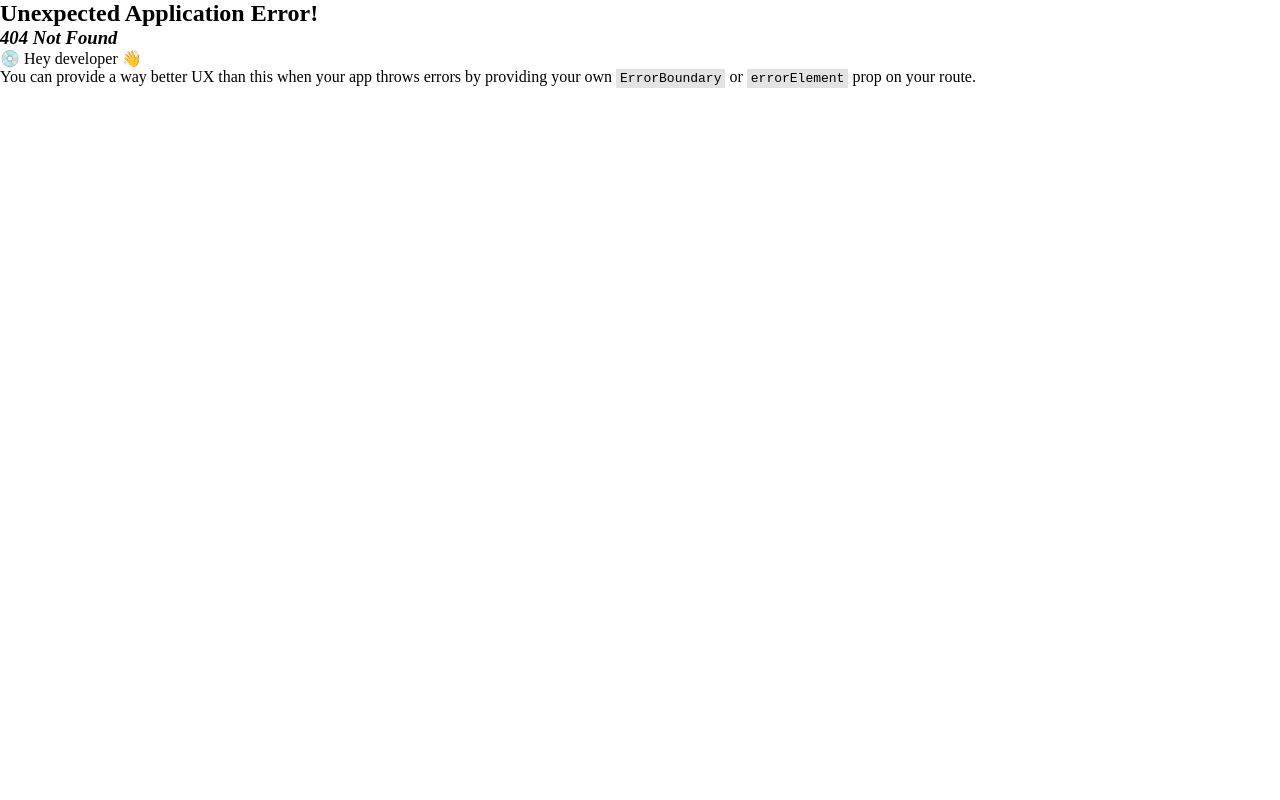
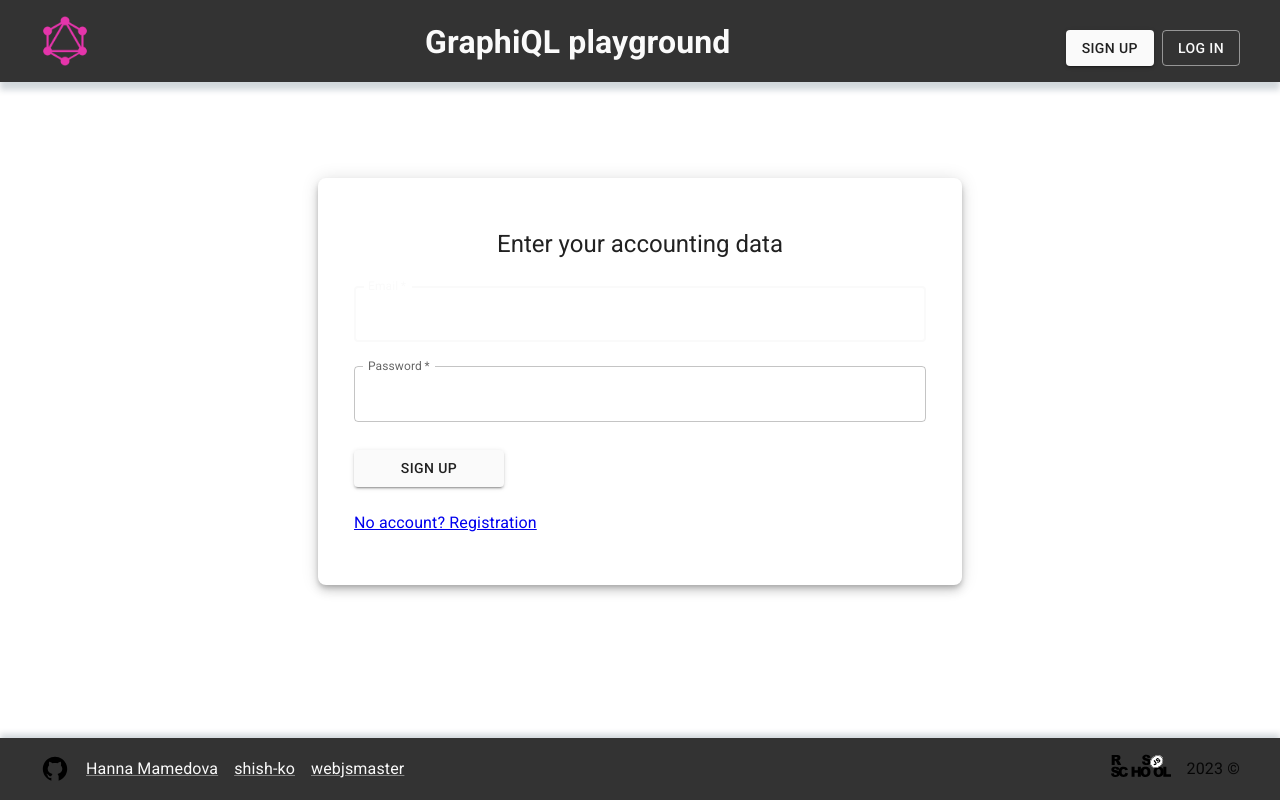
Before and after one commit to shish-ko/graphiql-app, a React (Vite) app: page /auth in a window 1280 px wide. Before the commit this address had no page. Built offline with nearby package versions, Linux system fonts and the light colour scheme.

Commit message:
feat:auth/reg

```diff
--- a/package.json
+++ b/package.json
@@ -14,7 +14,8 @@
     "@emotion/styled": "^11.10.8",
     "@mui/material": "^5.12.3",
     "react": "^18.2.0",
-    "react-dom": "^18.2.0"
+    "react-dom": "^18.2.0",
+    "react-hook-form": "^7.43.9"
   },
   "devDependencies": {
     "@reduxjs/toolkit": "^1.9.5",
--- a/src/components/Auth.tsx
+++ b/src/components/Auth.tsx
@@ -1,13 +1,18 @@
 import { Box, Button } from '@mui/material';
 import React from 'react';
+import { useNavigate } from 'react-router-dom';
 
 export const Auth: React.FC = () => {
+  const navigate = useNavigate();
+
   return (
     <Box>
-      <Button variant="contained" sx={{ mr: 1 }}>
+      <Button variant="contained" sx={{ mr: 1 }} onClick={() => navigate('/auth')}>
         Sign up
       </Button>
-      <Button variant="outlined">Log in</Button>
+      <Button variant="outlined" onClick={() => navigate('/registration')}>
+        Log in
+      </Button>
     </Box>
   );
 };
--- a/src/interfaces/interfaces.ts
+++ b/src/interfaces/interfaces.ts
@@ -6,3 +6,8 @@ export interface IUserSlice {
 
 export type storeState = ReturnType<typeof store.getState>;
 export type storeDispatch = typeof store.dispatch;
+
+export interface IFormData {
+  email: string;
+  password: string;
+}
--- /dev/null
+++ b/src/pages/Auth/AuthPage.module.scss
@@ -0,0 +1,15 @@
+.paper {
+  display: flex;
+  flex-direction: column;
+  align-items: center;
+  margin: 50px 36px;
+}
+
+.form {
+  max-width: 100%;
+  margin-top: 10px;
+}
+
+.submit {
+  margin-top: 200px;
+}
--- /dev/null
+++ b/src/pages/Auth/AuthPage.tsx
@@ -0,0 +1,107 @@
+import React, { FC } from 'react';
+import { Button, CssBaseline, Grid, Paper, TextField, Typography } from '@mui/material';
+import styles from './AuthPage.module.scss';
+import { NavLink, useLocation } from 'react-router-dom';
+import { SubmitHandler, useForm } from 'react-hook-form';
+import { IFormData } from '~interfaces/*';
+
+const AuthPage: FC = () => {
+  const location = useLocation();
+  const isLogin = location.pathname === '/auth';
+
+  const {
+    register,
+    handleSubmit,
+    formState: { errors },
+    reset,
+  } = useForm<IFormData>({
+    mode: 'onSubmit',
+    reValidateMode: 'onSubmit',
+  });
+
+  const onSubmit: SubmitHandler<IFormData> = (data: IFormData) => {
+    if (isLogin) {
+      alert('Auth ' + data.email);
+    } else {
+      alert('Registration ' + data.email);
+    }
+    reset();
+  };
+
+  return (
+    <Grid container direction="column" alignItems="center" justifyContent="center" marginTop={10}>
+      <CssBaseline />
+      <Grid item xs={12} sm={8} md={5} component={Paper} elevation={6} square borderRadius={2}>
+        <div className={styles.paper}>
+          <Typography component="h1" variant="h5">
+            {isLogin ? 'Enter your accounting data' : 'To use the system, register'}
+          </Typography>
+          <form className={styles.form} onSubmit={handleSubmit(onSubmit)}>
+            <TextField
+              variant="outlined"
+              margin="normal"
+              required
+              fullWidth
+              id="email"
+              label="Email"
+              autoComplete="email"
+              autoFocus
+              error={!!errors.email}
+              helperText={errors.email ? errors.email.message : ''}
+              {...register('email', {
+                required: true,
+                pattern: {
+                  value: /^[A-Z0-9._%+-]+@[A-Z0-9.-]+\.[A-Z]{2,}$/i,
+                  message: 'invalid email address',
+                },
+              })}
+              InputLabelProps={{ shrink: true }}
+            />
+            <TextField
+              variant="outlined"
+              margin="normal"
+              required
+              fullWidth
+              label="Password"
+              type="password"
+              id="password"
+              autoComplete="current-password"
+              error={!!errors.password}
+              helperText={errors.password ? errors.password.message : ''}
+              {...register('password', {
+                required: true,
+                pattern: {
+                  value: /^(?=.*[0-9])(?=.*[!@#$%^&*])(?=.*[a-zA-Z])[a-zA-Z0-9!@#$%^&*]{8,}$/,
+                  message:
+                    'Minimum 8 symbols, at least one letter, one digit, one special character',
+                },
+              })}
+              InputLabelProps={{ shrink: true }}
+            />
+            <Button
+              type="submit"
+              variant="contained"
+              color="primary"
+              className={styles.submit}
+              sx={{ marginTop: '20px', width: '150px' }}
+            >
+              {isLogin ? 'Sign up' : 'Registration'}
+            </Button>
+
+            <Grid container marginTop={3}>
+              <Grid item>
+                {isLogin ? (
+                  <NavLink to="/registration">No account? Registration</NavLink>
+                ) : (
+                  <NavLink to="/auth">Is there an account? Sign Up</NavLink>
+                )}
+              </Grid>
+            </Grid>
+          </form>
+        </div>
+      </Grid>
+    </Grid>
+  );
+};
+
+export default AuthPage;
--- a/src/router/appRouter.tsx
+++ b/src/router/appRouter.tsx
@@ -1,9 +1,12 @@
 import { createBrowserRouter, createRoutesFromElements, Route } from 'react-router-dom';
 import { DefaultUi } from '~pages/DefaultUI/DefaultUI';
+import AuthPage from '~pages/Auth/AuthPage';
 
 const routerObject = createRoutesFromElements(
   <Route path="/" element={<DefaultUi />}>
     <Route index={true} element={<>Content</>} />
+    <Route path="auth" element={<AuthPage />} />
+    <Route path="registration" element={<AuthPage />} />
   </Route>
 );
 
--- a/src/theme/Theme.ts
+++ b/src/theme/Theme.ts
@@ -1,6 +1,5 @@
 import { createTheme } from '@mui/material';
-import { grey } from '@mui/material/colors';
-import { pink } from '@mui/material/colors';
+import { grey, pink } from '@mui/material/colors';
 
 export const appTheme = createTheme({
   breakpoints: {
```
Also changed, not shown: 1 other file (tests, documents, lock files or other folders).
